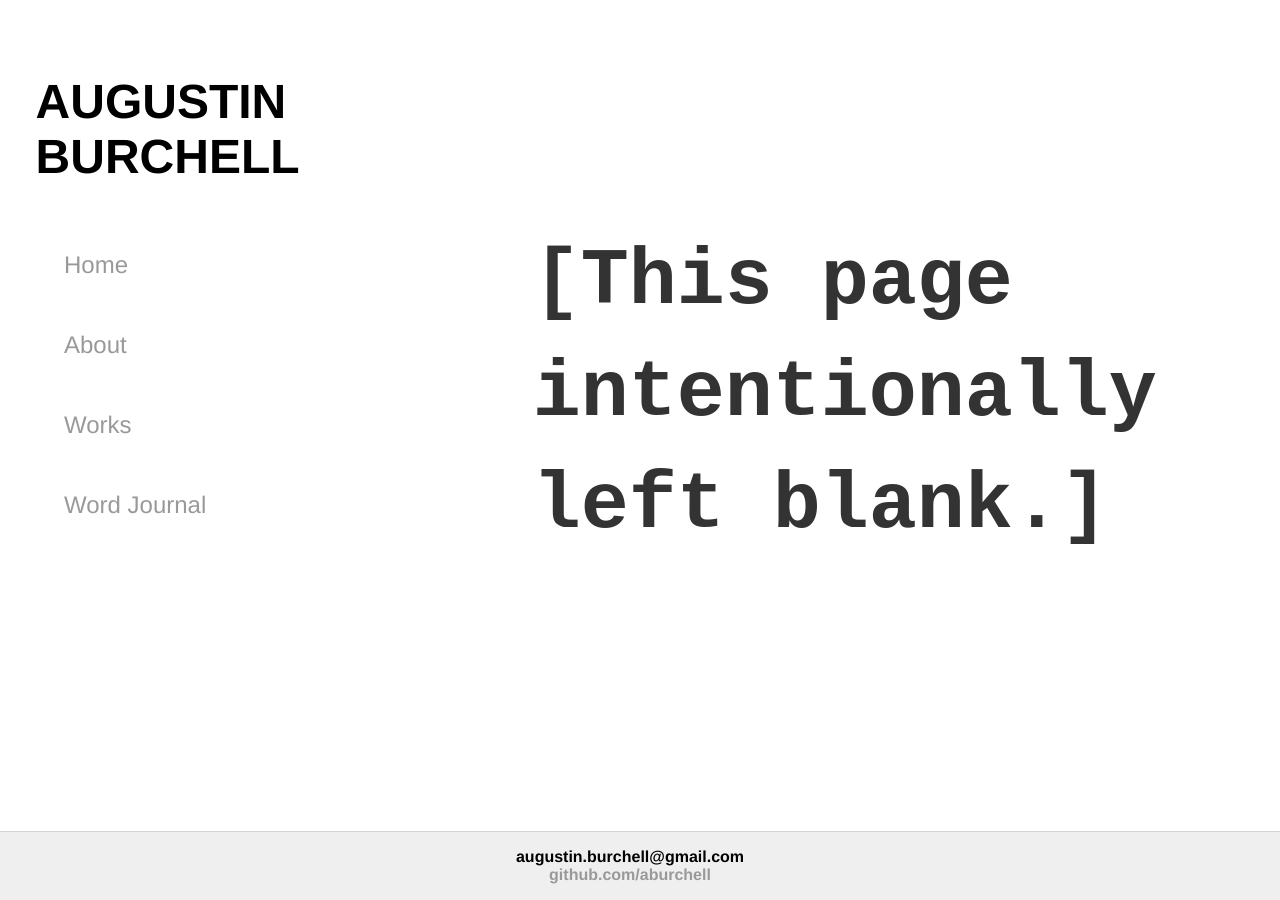
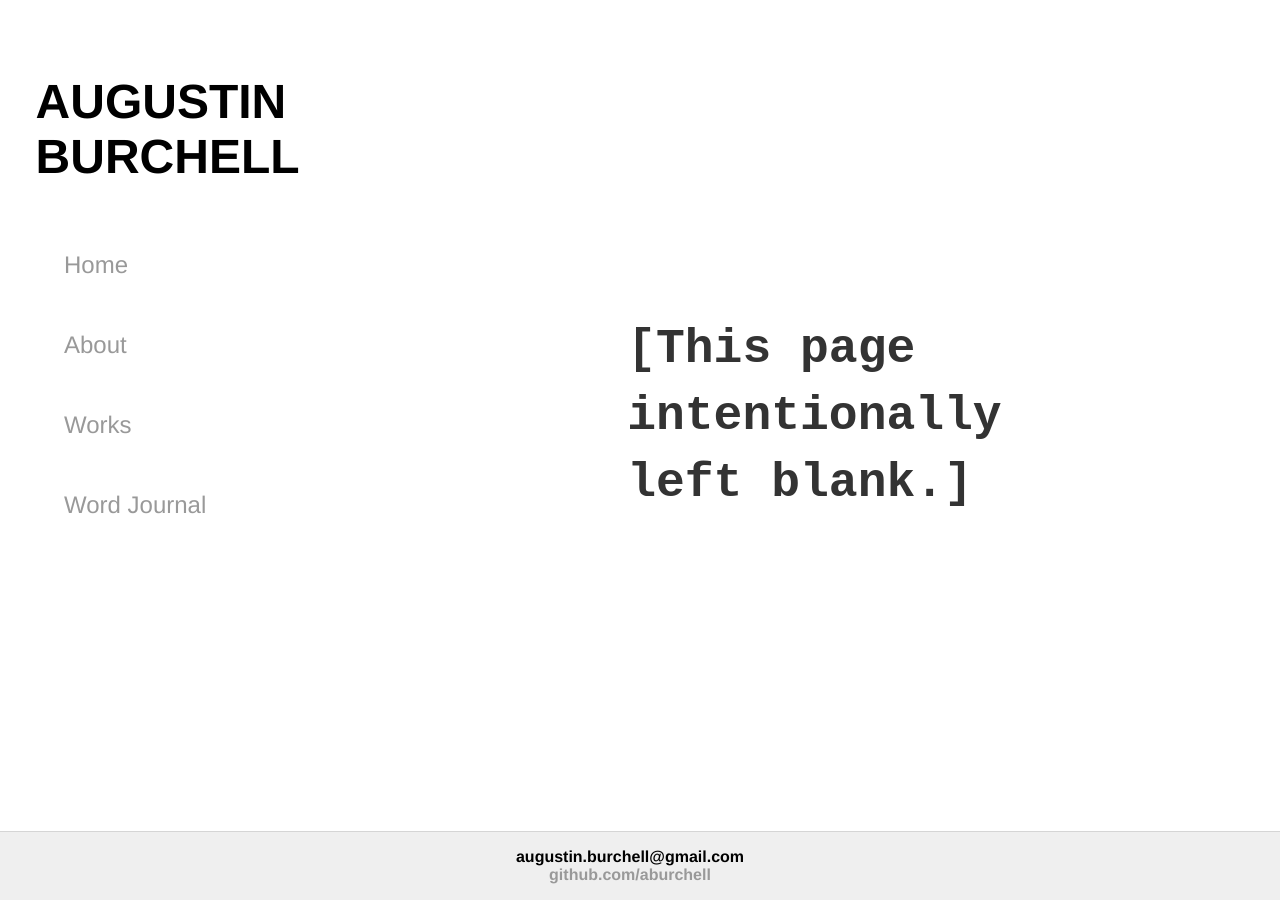
Before and after one commit to aburchell/aburchell.github.io, a Jekyll site: the page built from index.html, in a window 1280 px wide. Built offline with Jekyll 4.4.1, drawn with Linux system fonts in a browser that asks for light colours.

Commit message:
Changed LeftBlank size again

```diff
--- a/css/main.css
+++ b/css/main.css
@@ -90,7 +90,7 @@ ul.posts li {
   left: 66%;
   transform: translate(-50%, -50%);
   font-family: monospace, 'Courier New';
-  font-size: 5.0rem;
+  font-size: 3.0rem;
   font-weight: bold;
 }
 #leftBlank::after {
```
